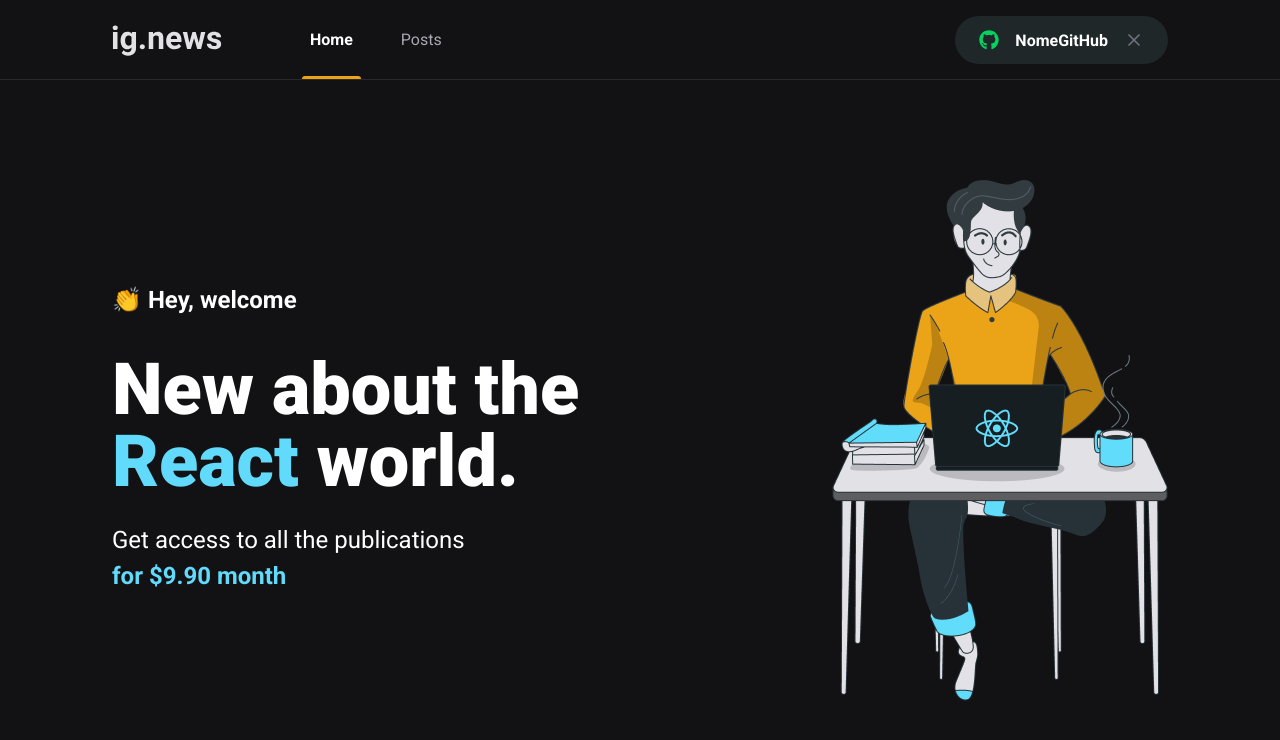
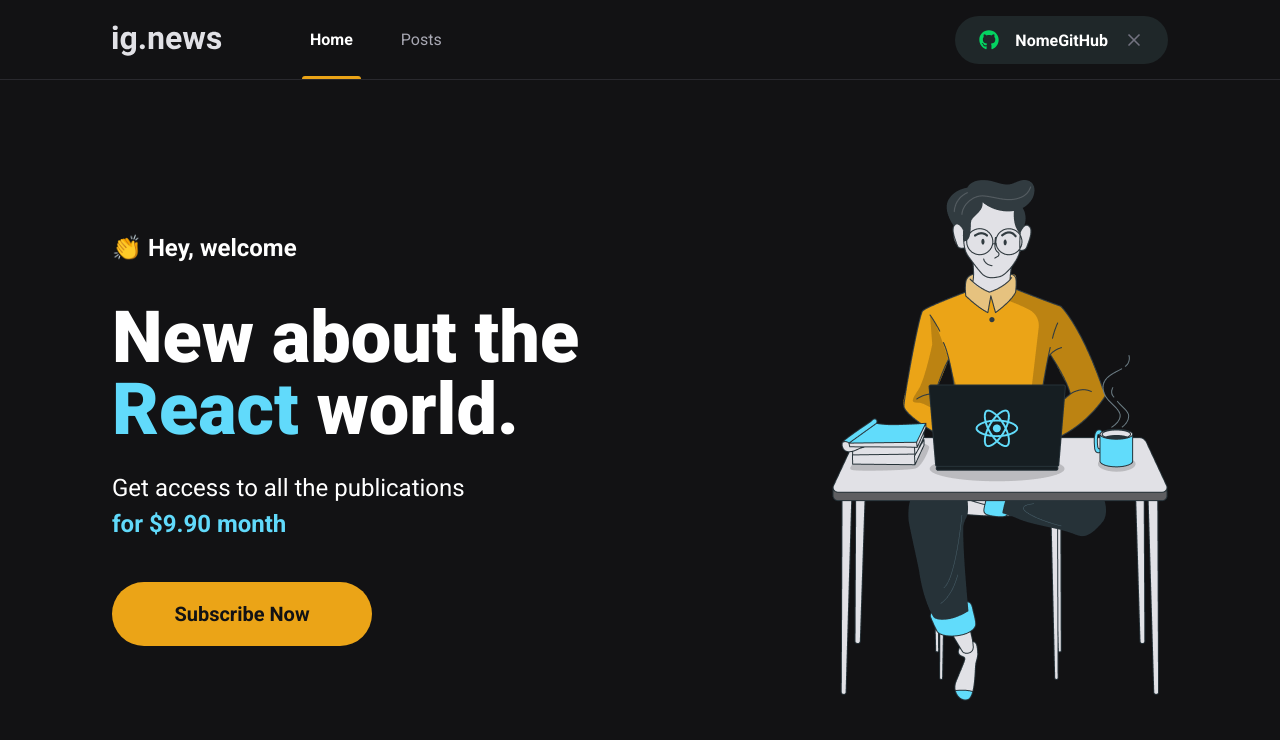
Before and after one commit to GabrielS0ares/ignews, a Next.js app: page / in a window 1280 px wide. Shown: the top 740 px of the page. Built offline with nearby package versions, Linux system fonts and the light colour scheme.

Commit message:
:sparkles: feat: incluindo btn na home

```diff
--- a/src/pages/index.tsx
+++ b/src/pages/index.tsx
@@ -1,4 +1,5 @@
 import Head from 'next/head'
+import SubscribeButton from '../components/SubscribeButton'
 
 import styles from './home.module.scss'
 
@@ -17,6 +18,7 @@ export default function Home() {
             Get access to all the publications <br/>
             <span>for $9.90 month</span>
           </p>
+          <SubscribeButton/>
         </section>
 
         <img src="/images/Homem.png" alt="man codign"/>
```
